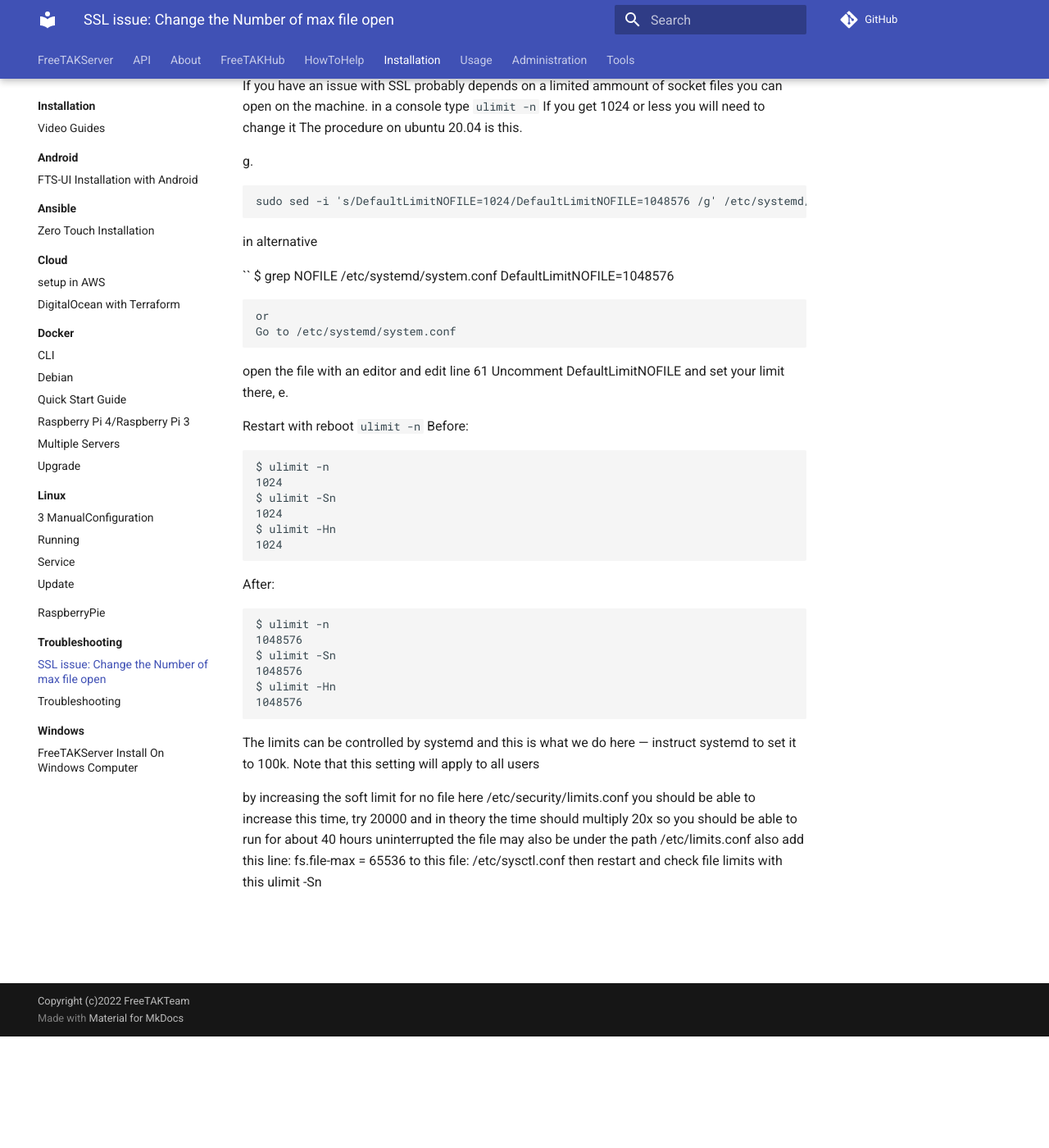
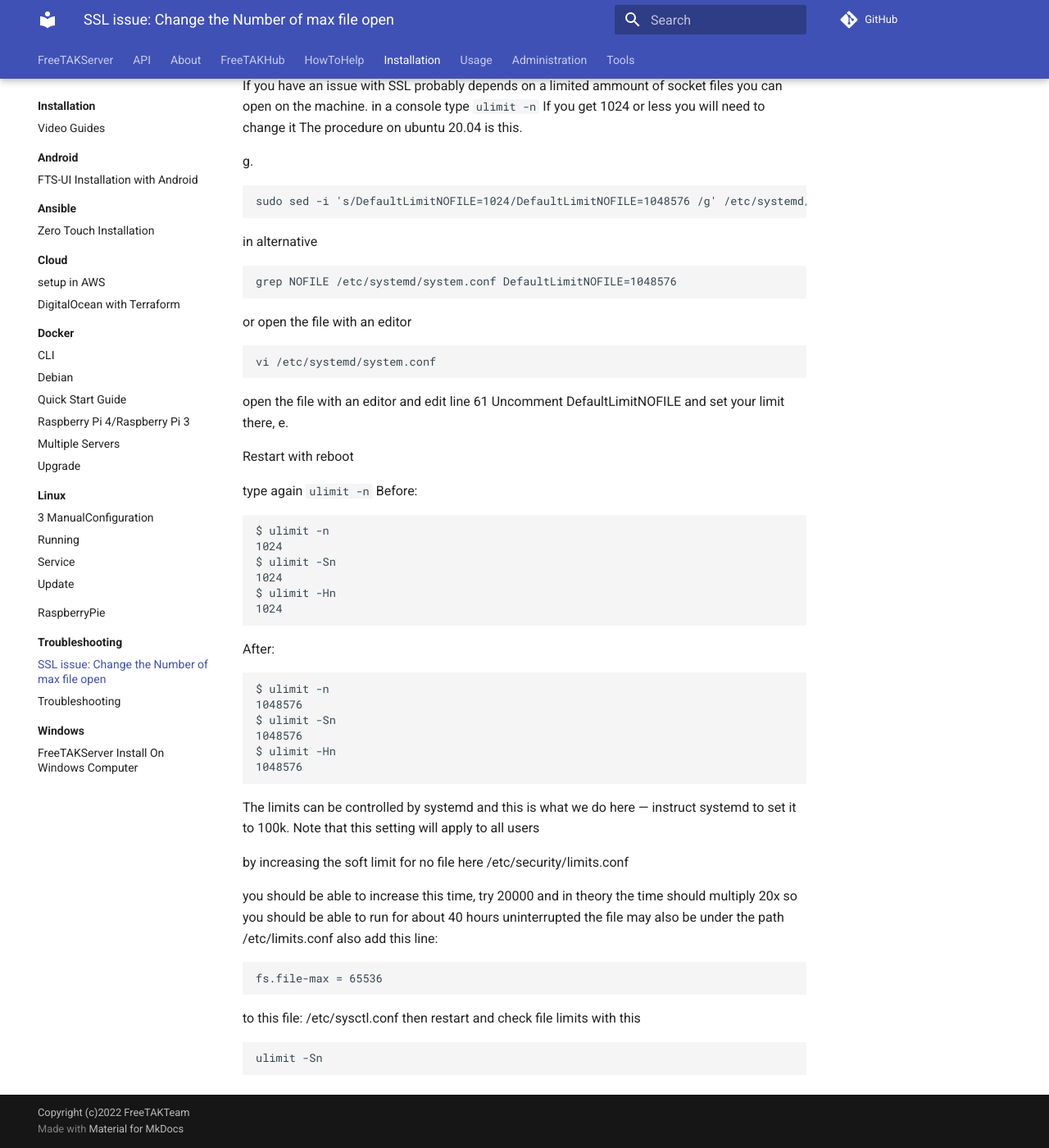
Before and after one commit to FreeTAKTeam/FreeTAKServer-User-Docs, an MkDocs documentation site: the page built from docs/docs/Installation/Troubleshooting/SocketIssue.md, in a window 1280 px wide and 1400 px high, scrolled down 136 px. Shown: the whole window at 82% size. Built offline with MkDocs 1.6.1 and Material for MkDocs 9.7.7, drawn with Linux system fonts in a browser that asks for light colours; comment, search, counter and statistics services are not loaded; the version menu is left out.

Commit message:
Update SocketIssue.md

````diff
--- a/docs/docs/Installation/Troubleshooting/SocketIssue.md
+++ b/docs/docs/Installation/Troubleshooting/SocketIssue.md
@@ -11,17 +11,21 @@
 ```
 in alternative
 
-``
-$ grep NOFILE /etc/systemd/system.conf DefaultLimitNOFILE=1048576
+```
+grep NOFILE /etc/systemd/system.conf DefaultLimitNOFILE=1048576
 ```
 or
-Go to /etc/systemd/system.conf
+open the file with an editor
+```
+vi /etc/systemd/system.conf
 ```
 
 open the file with an editor and edit line 61
 Uncomment DefaultLimitNOFILE and set your limit there, e.
 
 Restart with reboot
+
+type again
 ```ulimit -n```
 Before:
 ```
@@ -44,12 +48,18 @@
 The limits can be controlled by systemd and this is what we do here — instruct systemd to set it to 100k.
 Note that this setting will apply to all users
 
-
 by increasing the soft limit for no file here
 /etc/security/limits.conf
+
 you should be able to increase this time, try 20000 and in theory the time should multiply 20x
 so you should be able to run for about 40 hours uninterrupted
 the file may also be under the path /etc/limits.conf
-also add this line: fs.file-max = 65536
+also add this line:
+```
+fs.file-max = 65536
+```
 to this file: /etc/sysctl.conf
-then restart and check file limits with this ulimit -Sn
+then restart and check file limits with this
+```
+ulimit -Sn
+```
````
